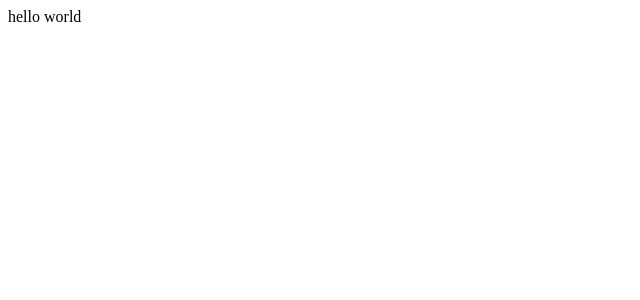
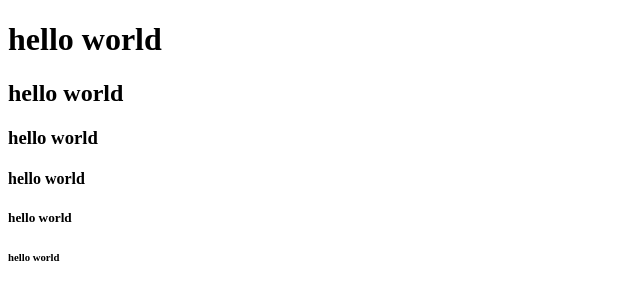
Before and after one commit to yaycyc29/yaycyc29.github.io, a plain HTML site: page index.html in a window 1280 px wide. Shown: the whole page, without its empty margins (0-640 px from the left). Drawn offline with Linux system fonts and the light colour scheme.

Commit message:
update 1

```diff
--- a/index.html
+++ b/index.html
@@ -4,6 +4,12 @@
         <title>Demo 1</title>
     </head>
     <body>
-        hello world
+
+        <h1>hello world</h1>
+        <h2>hello world</h2>
+        <h3>hello world</h3>
+        <h4>hello world</h4>
+        <h5>hello world</h5>
+        <h6>hello world</h6>
     </body>
 </html>
```
